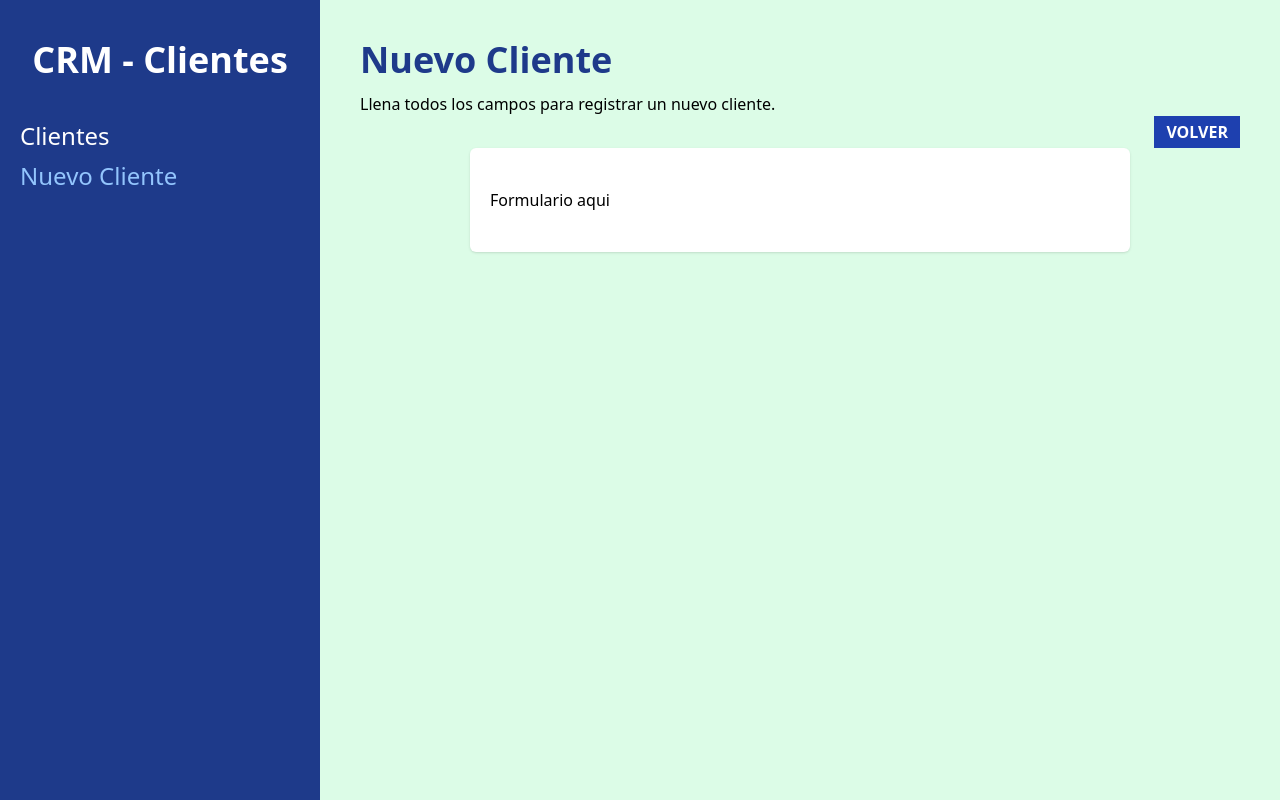
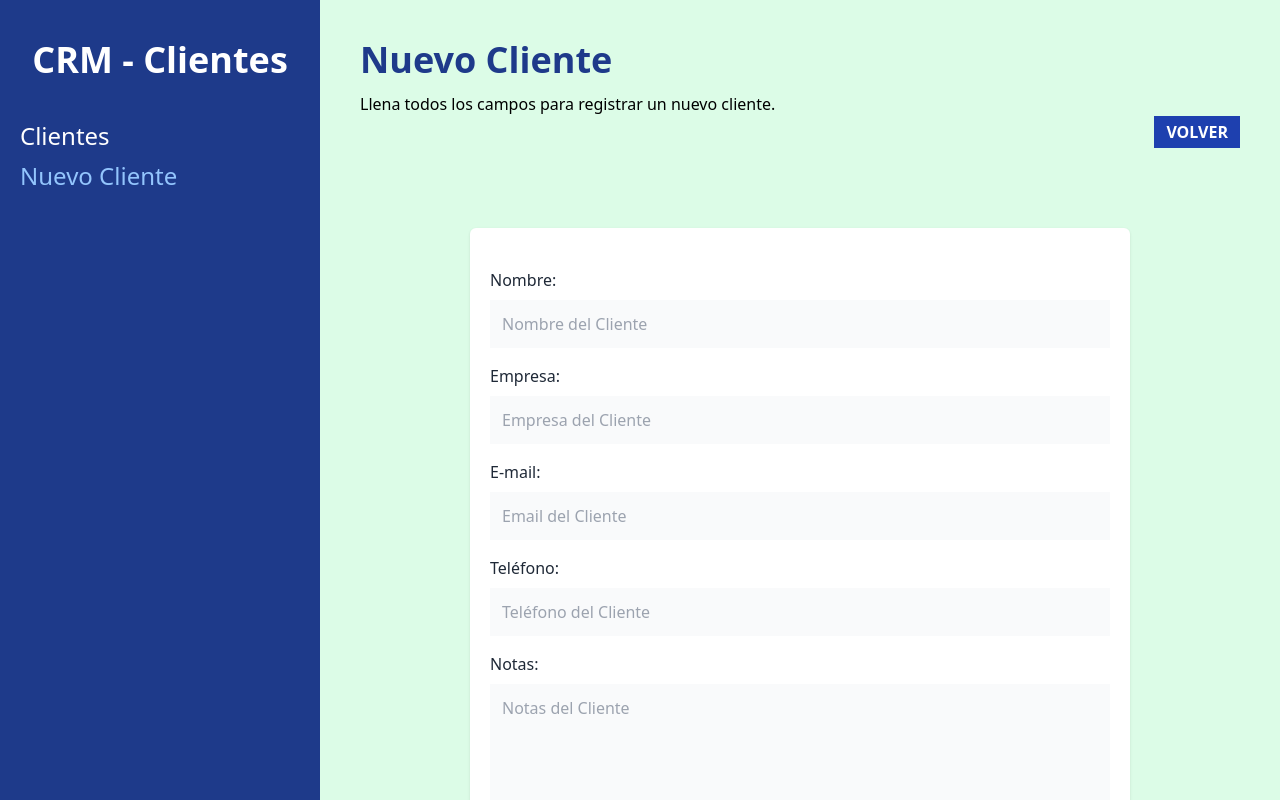
Before and after one commit to fschwalb/crm-react, a React (Vite) app: page /clientes/nuevo in a window 1280 px wide. Built offline with nearby package versions, Linux system fonts and the light colour scheme.

Commit message:
Formulario.jsx created

```diff
--- /dev/null
+++ b/src/components/Formulario.jsx
@@ -0,0 +1,77 @@
+const Formulario = ({cliente}) => {
+    return (
+        <>
+            <div className="mb-4">
+                <label
+                    className="text-gray-800"
+                    htmlFor="nombre"
+                >Nombre:</label>
+                <input
+                    id="nombre"
+                    type="text"
+                    className="mt-2 block w-full p-3 bg-gray-50"
+                    placeholder="Nombre del Cliente"
+                    name="nombre"
+                />
+            </div>
+            <div className="mb-4">
+                <label
+                    className="text-gray-800"
+                    htmlFor="empresa"
+                >Empresa:</label>
+                <input
+                    id="empresa"
+                    type="text"
+                    className="mt-2 block w-full p-3 bg-gray-50"
+                    placeholder="Empresa del Cliente"
+                    name="empresa"
+                />
+            </div>
+
+            <div className="mb-4">
+                <label
+                    className="text-gray-800"
+                    htmlFor="email"
+                >E-mail:</label>
+                <input
+                    id="email"
+                    type="email"
+                    className="mt-2 block w-full p-3 bg-gray-50"
+                    placeholder="Email del Cliente"
+                    name="email"
+                />
+            </div>
+
+            <div className="mb-4">
+                <label
+                    className="text-gray-800"
+                    htmlFor="telefono"
+                >Teléfono:</label>
+                <input
+                    id="telefono"
+                    type="tel"
+                    className="mt-2 block w-full p-3 bg-gray-50"
+                    placeholder="Teléfono del Cliente"
+                    name="telefono"
+                />
+            </div>
+
+            <div className="mb-4">
+                <label
+                    className="text-gray-800"
+                    htmlFor="notas"
+                >Notas:</label>
+                <textarea
+                    as="textarea"
+                    id="notas"
+                    type="text"
+                    className="mt-2 block w-full p-3 bg-gray-50 h-40 align-self"
+                    placeholder="Notas del Cliente"
+                    name="notas"
+                />
+            </div>
+        </>
+    )
+}
+
+export default Formulario
--- a/src/main.jsx
+++ b/src/main.jsx
@@ -3,7 +3,7 @@ import ReactDOM from 'react-dom/client';
 import './index.css';
 import { createBrowserRouter, RouterProvider } from 'react-router-dom';
 import Layout from './components/Layout';
-import NuevoCliente from './pages/NuevoCliente';
+import NuevoCliente, { action, action as nuevoClienteAction } from './pages/NuevoCliente';
 import Index, { loader as clientesLoader } from './pages/Index';
 
 
@@ -20,7 +20,8 @@ const router = createBrowserRouter([
       },
       {
         path: '/clientes/nuevo',
-        element: <NuevoCliente />
+        element: <NuevoCliente />,
+        action: nuevoClienteAction
       }
     ]
   }
--- a/src/pages/NuevoCliente.jsx
+++ b/src/pages/NuevoCliente.jsx
@@ -1,4 +1,9 @@
-import { useNavigate } from "react-router-dom";
+import { Form, useNavigate } from "react-router-dom";
+import Formulario from "../components/Formulario";
+
+export function action() {
+    console.log('submit al Form...');
+}
 
 
 function NuevoCliente() {
@@ -19,8 +24,19 @@ function NuevoCliente() {
                 </button>
             </div>
 
-            <div className="bg-white shadow rounded-md md:w-3/4 mx-auto px-5 py-10">
-                <p>Formulario aqui</p>
+            <div className="bg-white shadow rounded-md md:w-3/4 mx-auto px-5 py-10 mt-20">
+                <Form
+                    method='post'
+                >
+                    <Formulario />
+
+                    <input
+                        type="submit"
+                        className="mt-5 w-full bg-blue-800 p-3 uppercase font-bold text-white text-lg"
+                        value='Registrar Cliente'
+                    />
+                </Form>
+
             </div>
         </>
     )
```
